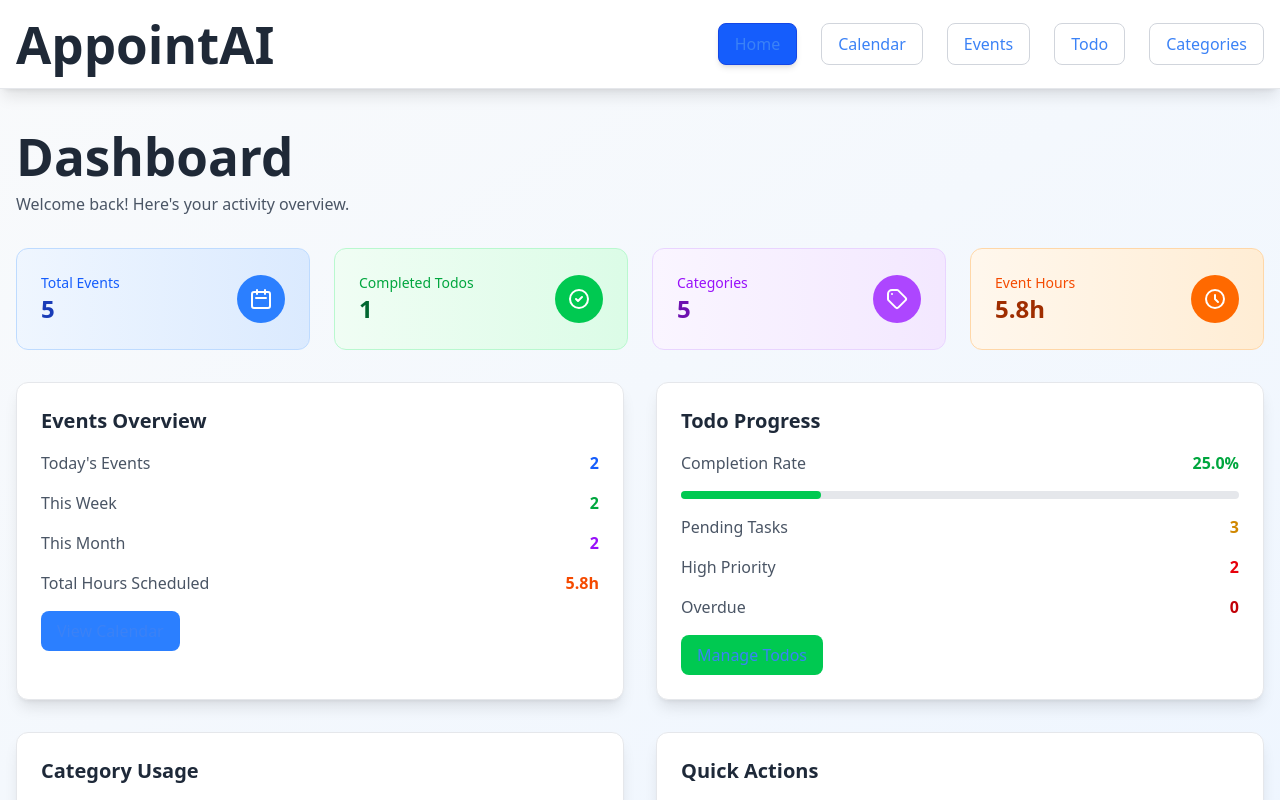
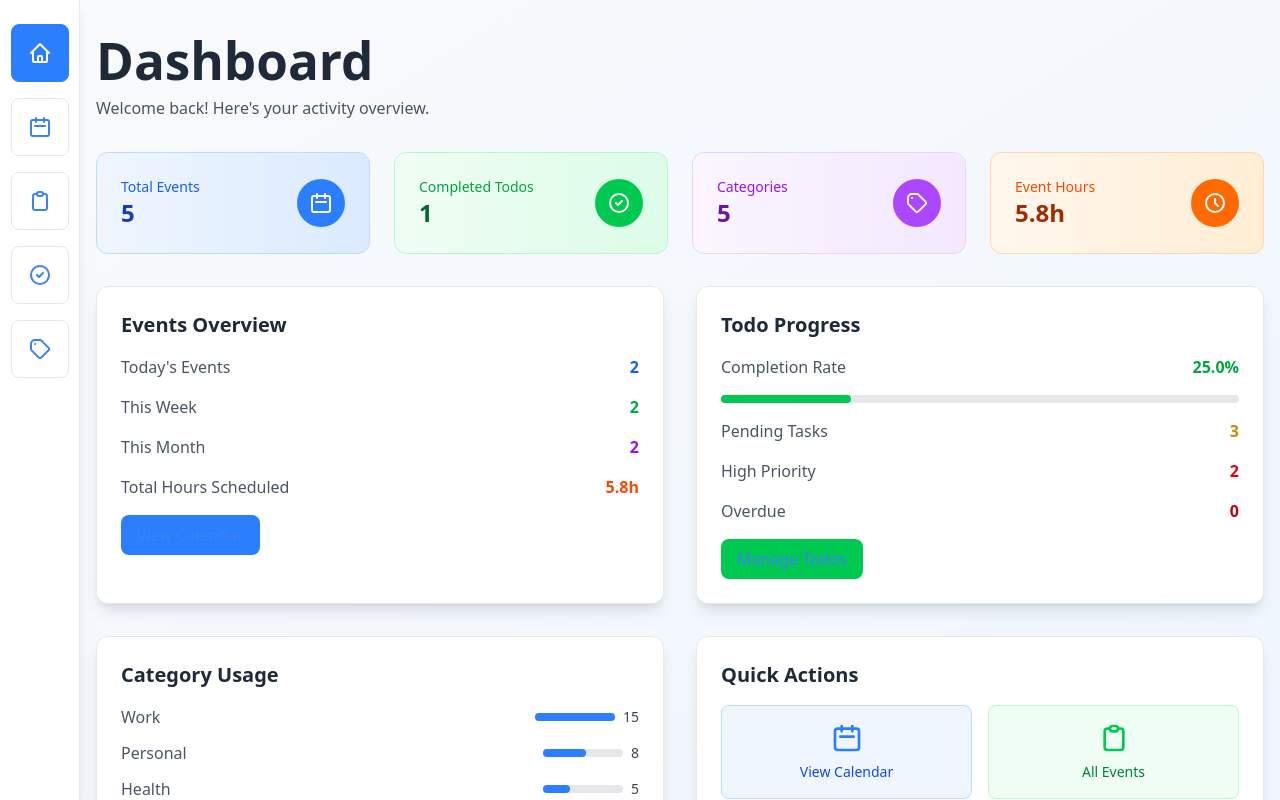
Before and after one commit to samyarj/appointai, a React (Vite) app in the folder frontend/: page / in a window 1280 px wide. Built offline with nearby package versions, Linux system fonts and the light colour scheme.

Commit message:
UI: improve the side bar look

```diff
--- a/frontend/src/Navbar.tsx
+++ b/frontend/src/Navbar.tsx
@@ -2,37 +2,155 @@ import React from "react";
 import { Link, useLocation } from "react-router-dom";
 
 const navItems = [
-  { name: "Home", path: "/" },
-  { name: "Calendar", path: "/calendar" },
-  { name: "Events", path: "/events" },
-  { name: "Todo", path: "/todo" },
-  { name: "Categories", path: "/categories" },
+  {
+    name: "Home",
+    path: "/",
+    color: "gray",
+    icon: (
+      <svg
+        className="w-6 h-6"
+        fill="none"
+        stroke="currentColor"
+        viewBox="0 0 24 24"
+      >
+        <path
+          strokeLinecap="round"
+          strokeLinejoin="round"
+          strokeWidth={2}
+          d="M3 12l2-2m0 0l7-7 7 7M5 10v10a1 1 0 001 1h3m10-11l2 2m-2-2v10a1 1 0 01-1 1h-3m-6 0a1 1 0 001-1v-4a1 1 0 011-1h2a1 1 0 011 1v4a1 1 0 001 1m-6 0h6"
+        />
+      </svg>
+    ),
+  },
+  {
+    name: "Calendar",
+    path: "/calendar",
+    color: "blue",
+    icon: (
+      <svg
+        className="w-6 h-6"
+        fill="none"
+        stroke="currentColor"
+        viewBox="0 0 24 24"
+      >
+        <path
+          strokeLinecap="round"
+          strokeLinejoin="round"
+          strokeWidth={2}
+          d="M8 7V3m8 4V3m-9 8h10M5 21h14a2 2 0 002-2V7a2 2 0 00-2-2H5a2 2 0 00-2 2v12a2 2 0 002 2z"
+        />
+      </svg>
+    ),
+  },
+  {
+    name: "Events",
+    path: "/events",
+    color: "green",
+    icon: (
+      <svg
+        className="w-6 h-6"
+        fill="none"
+        stroke="currentColor"
+        viewBox="0 0 24 24"
+      >
+        <path
+          strokeLinecap="round"
+          strokeLinejoin="round"
+          strokeWidth={2}
+          d="M9 5H7a2 2 0 00-2 2v12a2 2 0 002 2h10a2 2 0 002-2V7a2 2 0 00-2-2h-2M9 5a2 2 0 002 2h2a2 2 0 002-2M9 5a2 2 0 012-2h2a2 2 0 012 2"
+        />
+      </svg>
+    ),
+  },
+  {
+    name: "Todo",
+    path: "/todo",
+    color: "orange",
+    icon: (
+      <svg
+        className="w-6 h-6"
+        fill="none"
+        stroke="currentColor"
+        viewBox="0 0 24 24"
+      >
+        <path
+          strokeLinecap="round"
+          strokeLinejoin="round"
+          strokeWidth={2}
+          d="M9 12l2 2 4-4m6 2a9 9 0 11-18 0 9 9 0 0118 0z"
+        />
+      </svg>
+    ),
+  },
+  {
+    name: "Categories",
+    path: "/categories",
+    color: "purple",
+    icon: (
+      <svg
+        className="w-6 h-6"
+        fill="none"
+        stroke="currentColor"
+        viewBox="0 0 24 24"
+      >
+        <path
+          strokeLinecap="round"
+          strokeLinejoin="round"
+          strokeWidth={2}
+          d="M7 7h.01M7 3h5c.512 0 1.024.195 1.414.586l7 7a2 2 0 010 2.828l-7 7a2 2 0 01-2.828 0l-7-7A1.994 1.994 0 013 12V7a4 4 0 014-4z"
+        />
+      </svg>
+    ),
+  },
 ];
 
 const Navbar: React.FC = () => {
   const location = useLocation();
+
+  const getColorClasses = (color: string, isActive: boolean) => {
+    if (isActive) {
+      return {
+        text: "text-white",
+        bg: "bg-blue-500",
+        border: "border-blue-500",
+      };
+    } else {
+      const colorMap = {
+        gray: "text-gray-500 hover:text-gray-700",
+        blue: "text-blue-500 hover:text-blue-700",
+        green: "text-green-500 hover:text-green-700",
+        orange: "text-orange-500 hover:text-orange-700",
+        purple: "text-purple-500 hover:text-purple-700",
+      };
+
+      return {
+        text: colorMap[color as keyof typeof colorMap],
+        bg: "hover:bg-blue-100",
+        border: "border-gray-200 hover:border-blue-300",
+      };
+    }
+  };
+
   return (
-    <nav className="fixed top-0 left-0 right-0 z-50 bg-white shadow-lg border-b border-gray-200 py-4">
-      <div className="container mx-auto px-4">
-        <div className="flex justify-between items-center">
-          <div className="flex items-center">
-            <h1 className="text-2xl font-bold text-gray-800">AppointAI</h1>
-          </div>
-          <div className="flex gap-6">
-            {navItems.map(item => (
+    <nav className="fixed top-0 left-0 h-full w-20 z-50 bg-white shadow-lg border-r border-gray-200">
+      <div className="flex flex-col items-center py-6">
+        <div className="flex flex-col gap-4">
+          {navItems.map(item => {
+            const isActive = location.pathname === item.path;
+            const colors = getColorClasses(item.color, isActive);
+            return (
               <Link
                 key={item.path}
                 to={item.path}
-                className={`px-4 py-2 rounded-lg font-medium transition-all duration-200 ${
-                  location.pathname === item.path
-                    ? "bg-blue-600 text-white shadow-md border border-blue-700"
-                    : "text-gray-700 hover:text-blue-600 hover:bg-blue-50 border border-gray-300"
-                }`}
+                className={`p-4 rounded-lg transition-colors border ${colors.text} ${colors.bg} ${colors.border}`}
+                title={item.name}
               >
-                {item.name}
+                <div className={isActive ? "text-white" : ""}>
+                  {item.icon}
+                </div>
               </Link>
-            ))}
-          </div>
+            );
+          })}
         </div>
       </div>
     </nav>
--- a/frontend/src/Root.tsx
+++ b/frontend/src/Root.tsx
@@ -11,7 +11,7 @@ const Root: React.FC = () => (
   <Router>
     <div className="h-screen bg-gradient-to-br from-gray-50 to-blue-50 overflow-hidden">
       <Navbar />
-      <div className="h-full pt-24">
+      <div className="h-full pl-20">
         <Routes>
           <Route
             path="/"
```
